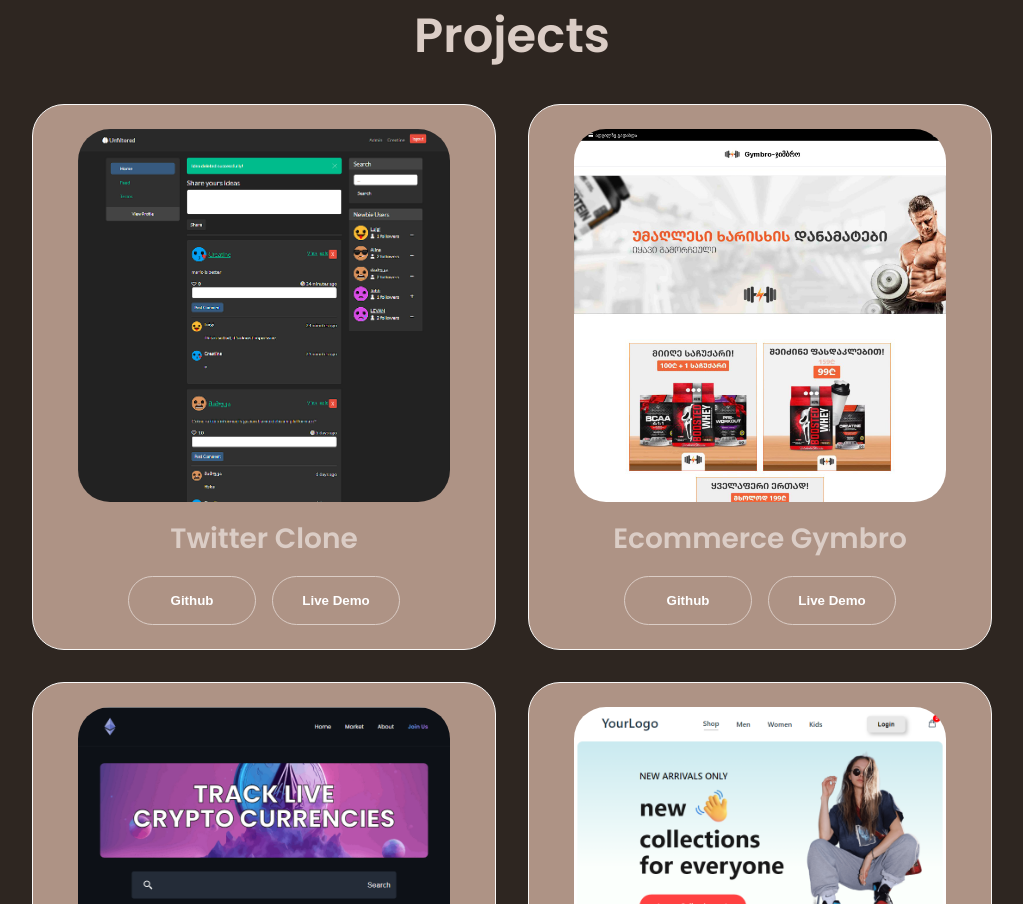
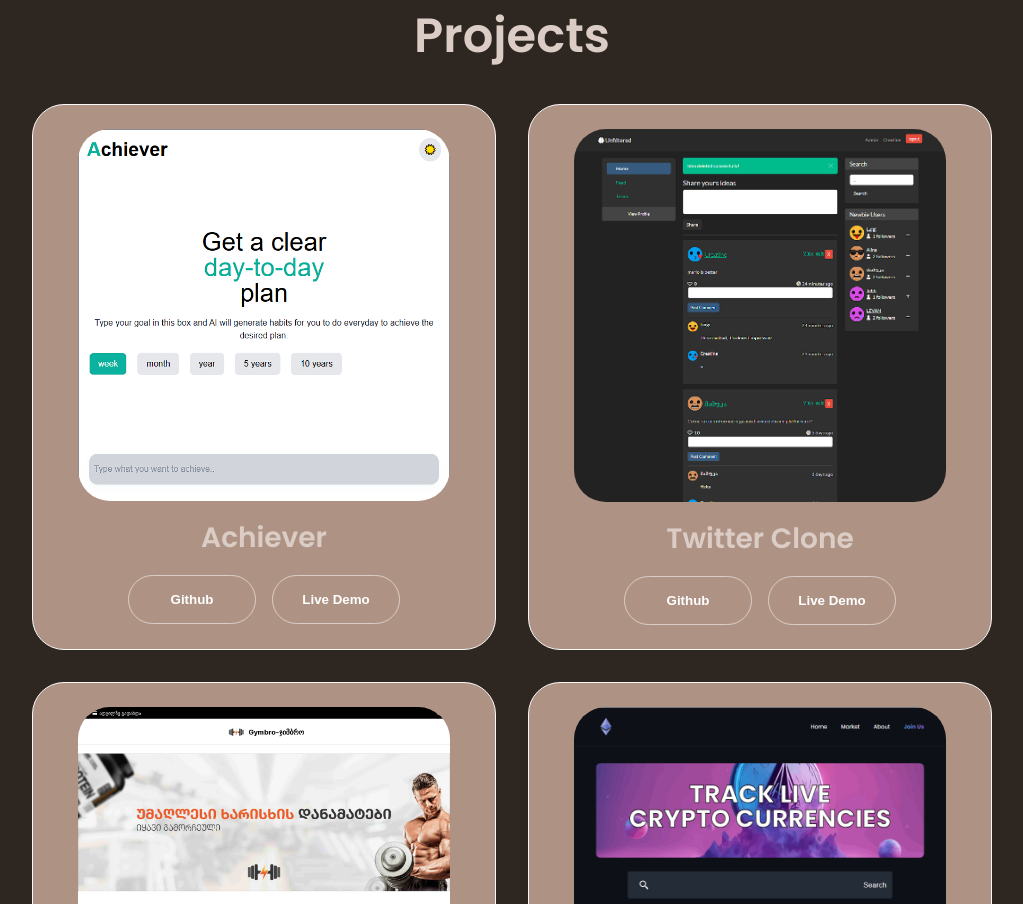
Before and after one commit to Daddygram/first-portfolio, a React (Create React App) app: page / in a window 1280 px wide. Shown: the part 1722-2626 px from the top of the page, without its empty margins (128-1151 px from the left). Built offline with nearby package versions, Linux system fonts and the light colour scheme.

Commit message:
added project + new resume

```diff
--- a/src/components/Projects.jsx
+++ b/src/components/Projects.jsx
@@ -3,6 +3,7 @@
 import website3 from '../assets/project-3.png'
 import website4 from '../assets/project-4.jpg'
 import website5 from '../assets/project-5.png'
+import website6 from '../assets/project-6.png'
 import ProjectCard from './ProjectCard'
 
 const Projects = () => {
@@ -12,6 +13,7 @@
         <h1 className="title">Projects</h1>
         <div className="experience-details-container">
             <div className="about-containers">
+                <ProjectCard image={website6} name={"Achiever"} github={"https://github.com/SxvitoCodes/archiever-prototype"} live={"https://achiever-demo.vercel.app/"} />
                 <ProjectCard image={website5} name={"Twitter Clone"} github={"https://github.com/Daddygram/twitter-clone"} live={"https://unfiltered.wuaze.com/"} />
                 <ProjectCard image={website4} name={"Ecommerce Gymbro"} github={"https://github.com/Daddygram/ecommerce-gymbro"} live={"https://ecommerce-gymbro.vercel.app/"} />
                 <ProjectCard image={website1} name={"Crypto App"} github={"https://github.com/Daddygram/crypto_app"} live={"https://cotne-crypto.vercel.app/"} />
```
Also changed, not shown: src/assets/project-6.png (added), 1 other file (tests, documents, lock files or other folders).
